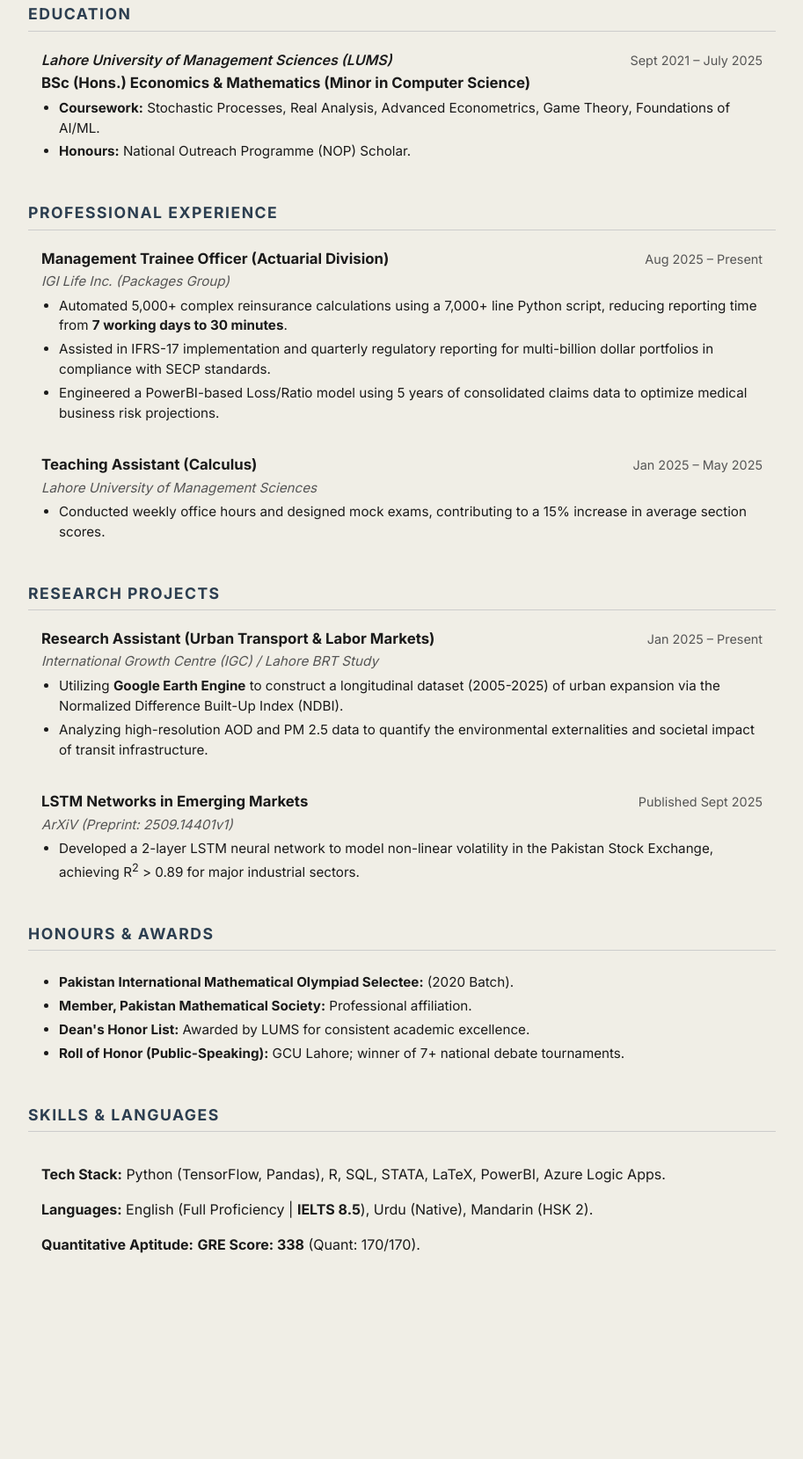
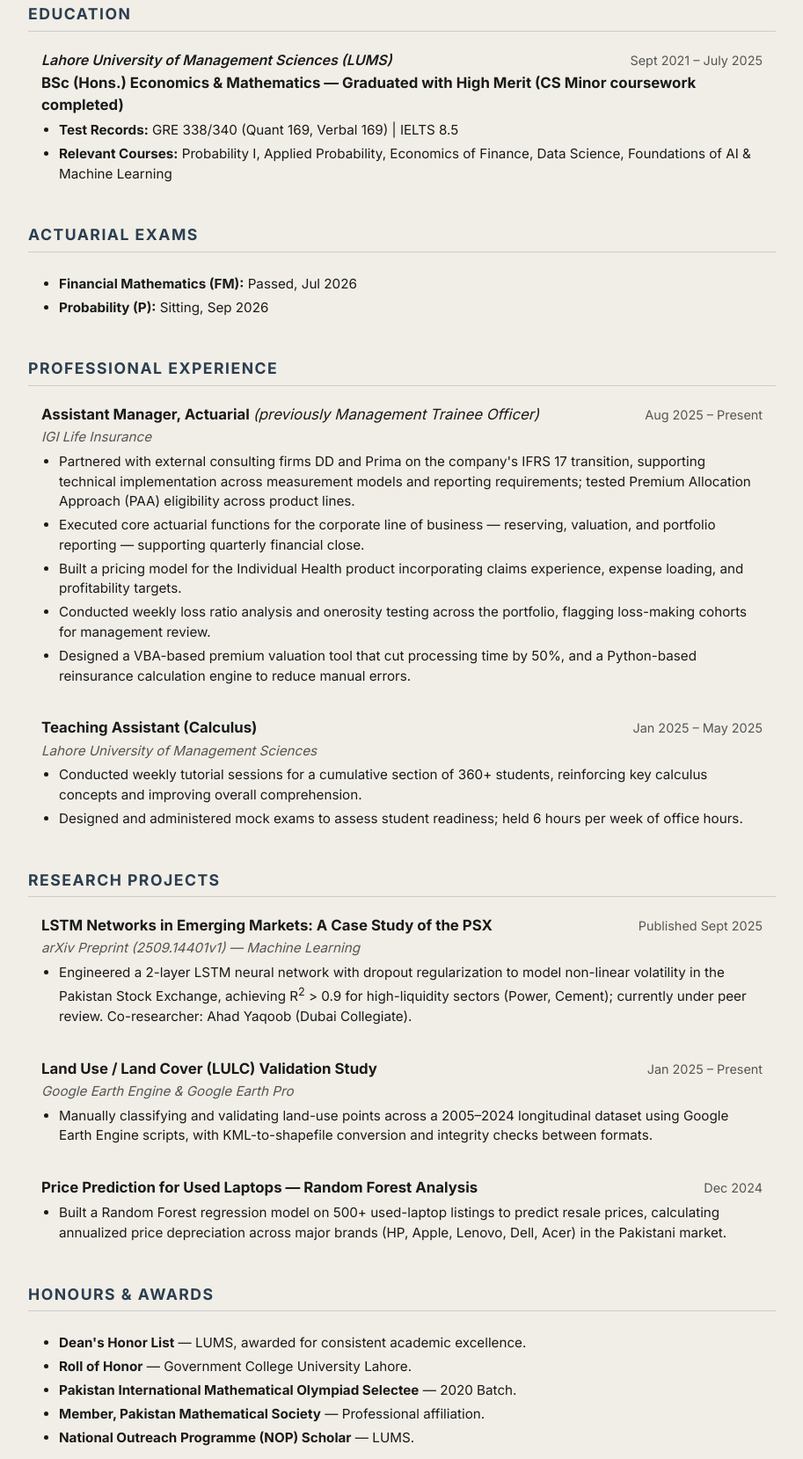
Before and after one commit to Syed-Main/CV, a plain HTML site: page index.html in a window 1280 px wide. Shown: the part 213-1872 px from the top of the page at 88% size, without its empty margins (183-1096 px from the left). Before the commit the page ends 1721 px from the top, so only its background shows below. Drawn offline with Linux system fonts and the light colour scheme.

Commit message:
Add files via upload
Actuarial Resume

```diff
--- a/index.html
+++ b/index.html
@@ -108,7 +108,7 @@
 
     <header>
         <h1>Syed Muhammad Abdullah</h1>
-        <span class="tagline">A Numbers-for-Social-Impact Guy</span>
+        <span class="tagline">Actuarial Assistant Manager | IFRS 17, Reserving &amp; Reinsurance Automation</span>
         <div class="contact-info">
             <a href="mailto:s.muhammad.abdullah67@gmail.com">s.muhammad.abdullah67@gmail.com</a> |
             <span>+92 310 7396669</span> |
@@ -123,10 +123,20 @@
                 <span class="company-name">Lahore University of Management Sciences (LUMS)</span>
                 <span class="date">Sept 2021 – July 2025</span>
             </div>
-            <span class="role-title">BSc (Hons.) Economics & Mathematics (Minor in Computer Science)</span>
+            <span class="role-title">BSc (Hons.) Economics &amp; Mathematics — Graduated with High Merit (CS Minor coursework completed)</span>
             <ul>
-                <li><strong>Coursework:</strong> Stochastic Processes, Real Analysis, Advanced Econometrics, Game Theory, Foundations of AI/ML.</li>
-                <li><strong>Honours:</strong> National Outreach Programme (NOP) Scholar.</li>
+                <li><strong>Test Records:</strong> GRE 338/340 (Quant 169, Verbal 169) | IELTS 8.5</li>
+                <li><strong>Relevant Courses:</strong> Probability I, Applied Probability, Economics of Finance, Data Science, Foundations of AI &amp; Machine Learning</li>
+            </ul>
+        </div>
+    </section>
+
+    <section id="exams">
+        <h2>Actuarial Exams</h2>
+        <div class="entry">
+            <ul>
+                <li><strong>Financial Mathematics (FM):</strong> Passed, Jul 2026</li>
+                <li><strong>Probability (P):</strong> Sitting, Sep 2026</li>
             </ul>
         </div>
     </section>
@@ -135,14 +145,16 @@
         <h2>Professional Experience</h2>
         <div class="entry">
             <div class="entry-header">
-                <span class="role-title">Management Trainee Officer (Actuarial Division)</span>
+                <span class="role-title">Assistant Manager, Actuarial <span style="font-weight:400; font-style:italic;">(previously Management Trainee Officer)</span></span>
                 <span class="date">Aug 2025 – Present</span>
             </div>
-            <span class="subtitle">IGI Life Inc. (Packages Group)</span>
+            <span class="subtitle">IGI Life Insurance</span>
             <ul>
-                <li>Automated 5,000+ complex reinsurance calculations using a 7,000+ line Python script, reducing reporting time from <strong>7 working days to 30 minutes</strong>.</li>
-                <li>Assisted in IFRS-17 implementation and quarterly regulatory reporting for multi-billion dollar portfolios in compliance with SECP standards.</li>
-                <li>Engineered a PowerBI-based Loss/Ratio model using 5 years of consolidated claims data to optimize medical business risk projections.</li>
+                <li>Partnered with external consulting firms DD and Prima on the company's IFRS 17 transition, supporting technical implementation across measurement models and reporting requirements; tested Premium Allocation Approach (PAA) eligibility across product lines.</li>
+                <li>Executed core actuarial functions for the corporate line of business — reserving, valuation, and portfolio reporting — supporting quarterly financial close.</li>
+                <li>Built a pricing model for the Individual Health product incorporating claims experience, expense loading, and profitability targets.</li>
+                <li>Conducted weekly loss ratio analysis and onerosity testing across the portfolio, flagging loss-making cohorts for management review.</li>
+                <li>Designed a VBA-based premium valuation tool that cut processing time by 50%, and a Python-based reinsurance calculation engine to reduce manual errors.</li>
             </ul>
         </div>
 
@@ -153,7 +165,8 @@
             </div>
             <span class="subtitle">Lahore University of Management Sciences</span>
             <ul>
-                <li>Conducted weekly office hours and designed mock exams, contributing to a 15% increase in average section scores.</li>
+                <li>Conducted weekly tutorial sessions for a cumulative section of 360+ students, reinforcing key calculus concepts and improving overall comprehension.</li>
+                <li>Designed and administered mock exams to assess student readiness; held 6 hours per week of office hours.</li>
             </ul>
         </div>
     </section>
@@ -162,47 +175,57 @@
         <h2>Research Projects</h2>
         <div class="entry">
             <div class="entry-header">
-                <span class="role-title">Research Assistant (Urban Transport & Labor Markets)</span>
-                <span class="date">Jan 2025 – Present</span>
+                <span class="role-title">LSTM Networks in Emerging Markets: A Case Study of the PSX</span>
+                <span class="date">Published Sept 2025</span>
             </div>
-            <span class="subtitle">International Growth Centre (IGC) / Lahore BRT Study</span>
+            <span class="subtitle">arXiv Preprint (2509.14401v1) — Machine Learning</span>
             <ul>
-                <li>Utilizing <strong>Google Earth Engine</strong> to construct a longitudinal dataset (2005-2025) of urban expansion via the Normalized Difference Built-Up Index (NDBI).</li>
-                <li>Analyzing high-resolution AOD and PM 2.5 data to quantify the environmental externalities and societal impact of transit infrastructure.</li>
+                <li>Engineered a 2-layer LSTM neural network with dropout regularization to model non-linear volatility in the Pakistan Stock Exchange, achieving R<sup>2</sup> &gt; 0.9 for high-liquidity sectors (Power, Cement); currently under peer review. Co-researcher: Ahad Yaqoob (Dubai Collegiate).</li>
             </ul>
         </div>
 
         <div class="entry">
             <div class="entry-header">
-                <span class="role-title">LSTM Networks in Emerging Markets</span>
-                <span class="date">Published Sept 2025</span>
+                <span class="role-title">Land Use / Land Cover (LULC) Validation Study</span>
+                <span class="date">Jan 2025 – Present</span>
             </div>
-            <span class="subtitle">ArXiV (Preprint: 2509.14401v1)</span>
+            <span class="subtitle">Google Earth Engine &amp; Google Earth Pro</span>
             <ul>
-                <li>Developed a 2-layer LSTM neural network to model non-linear volatility in the Pakistan Stock Exchange, achieving R<sup>2</sup> > 0.89 for major industrial sectors.</li>
+                <li>Manually classifying and validating land-use points across a 2005–2024 longitudinal dataset using Google Earth Engine scripts, with KML-to-shapefile conversion and integrity checks between formats.</li>
+            </ul>
+        </div>
+
+        <div class="entry">
+            <div class="entry-header">
+                <span class="role-title">Price Prediction for Used Laptops — Random Forest Analysis</span>
+                <span class="date">Dec 2024</span>
+            </div>
+            <ul>
+                <li>Built a Random Forest regression model on 500+ used-laptop listings to predict resale prices, calculating annualized price depreciation across major brands (HP, Apple, Lenovo, Dell, Acer) in the Pakistani market.</li>
             </ul>
         </div>
     </section>
 
 
     <section id="awards">
-        <h2>Honours & Awards</h2>
+        <h2>Honours &amp; Awards</h2>
         <div class="entry">
             <ul>
-                <li><strong>Pakistan International Mathematical Olympiad Selectee:</strong> (2020 Batch).</li>
-                <li><strong>Member, Pakistan Mathematical Society:</strong> Professional affiliation.</li>
-                <li><strong>Dean's Honor List:</strong> Awarded by LUMS for consistent academic excellence.</li>
-                <li><strong>Roll of Honor (Public-Speaking):</strong> GCU Lahore; winner of 7+ national debate tournaments.</li>
+                <li><strong>Dean's Honor List</strong> — LUMS, awarded for consistent academic excellence.</li>
+                <li><strong>Roll of Honor</strong> — Government College University Lahore.</li>
+                <li><strong>Pakistan International Mathematical Olympiad Selectee</strong> — 2020 Batch.</li>
+                <li><strong>Member, Pakistan Mathematical Society</strong> — Professional affiliation.</li>
+                <li><strong>National Outreach Programme (NOP) Scholar</strong> — LUMS.</li>
             </ul>
         </div>
     </section>
 
     <section id="skills" class="skills-section">
-        <h2>Skills & Languages</h2>
+        <h2>Skills &amp; Languages</h2>
         <div class="entry">
-            <p><span class="skills-label">Tech Stack:</span> Python (TensorFlow, Pandas), R, SQL, STATA, LaTeX, PowerBI, Azure Logic Apps.</p>
-            <p><span class="skills-label">Languages:</span> English (Full Proficiency | <strong>IELTS 8.5</strong>), Urdu (Native), Mandarin (HSK 2).</p>
-            <p><span class="skills-label">Quantitative Aptitude:</span> <strong>GRE Score: 338</strong> (Quant: 170/170).</p>
+            <p><span class="skills-label">Skills:</span> Python (Pandas, TensorFlow), C++, SQL, STATA, R, LaTeX, Excel (Advanced), Power BI, Microsoft VBA</p>
+            <p><span class="skills-label">Languages:</span> English (Full Professional), Urdu (Native), Arabic (Working), Mandarin (Limited)</p>
+            <p><span class="skills-label">Quantitative Aptitude:</span> GRE 338/340 (Quant 169/170) | IELTS 8.5</p>
         </div>
     </section>
 
```
